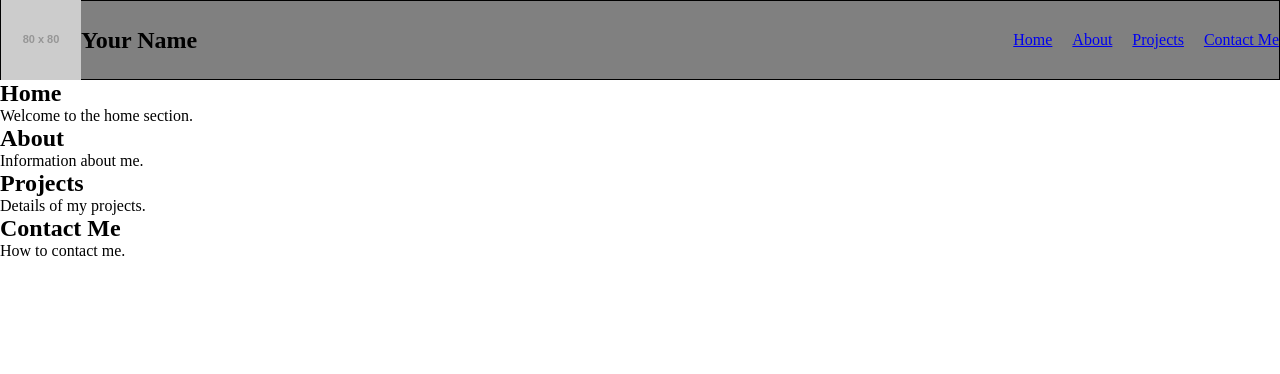
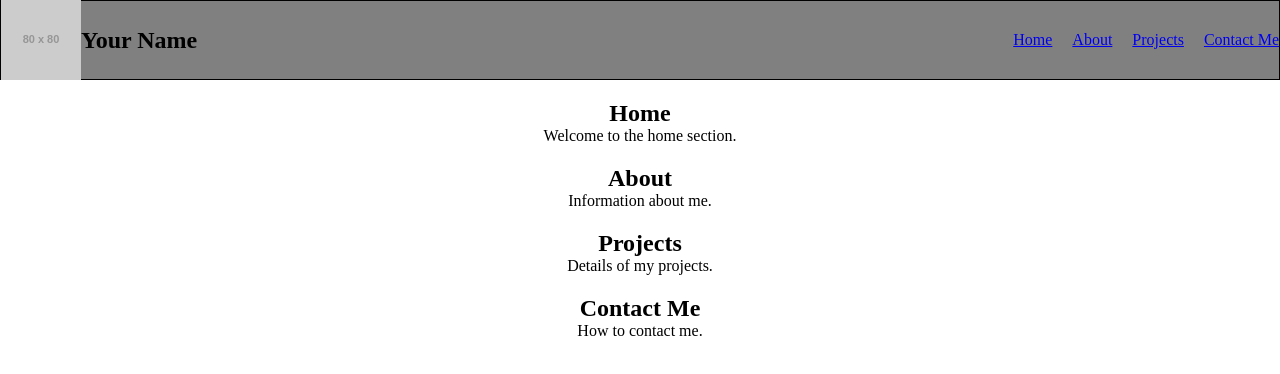
Before and after one commit to Snipe76/github.io, a plain HTML site: page index.html in a window 1280 px wide. Drawn offline with Linux system fonts and the light colour scheme; placeholder pictures from the web are drawn by us.

Commit message:
Center Sections

```diff
--- a/CSS/styles.css
+++ b/CSS/styles.css
@@ -33,3 +33,13 @@ nav {
 .nav-links li {
     margin-left: 20px;
 }
+
+section {
+    margin: 20px 0;
+    width: 100vw;
+    /* Make section as wide as the screen */
+    display: flex;
+    flex-direction: column;
+    align-items: center;
+    text-align: center;
+}
```
